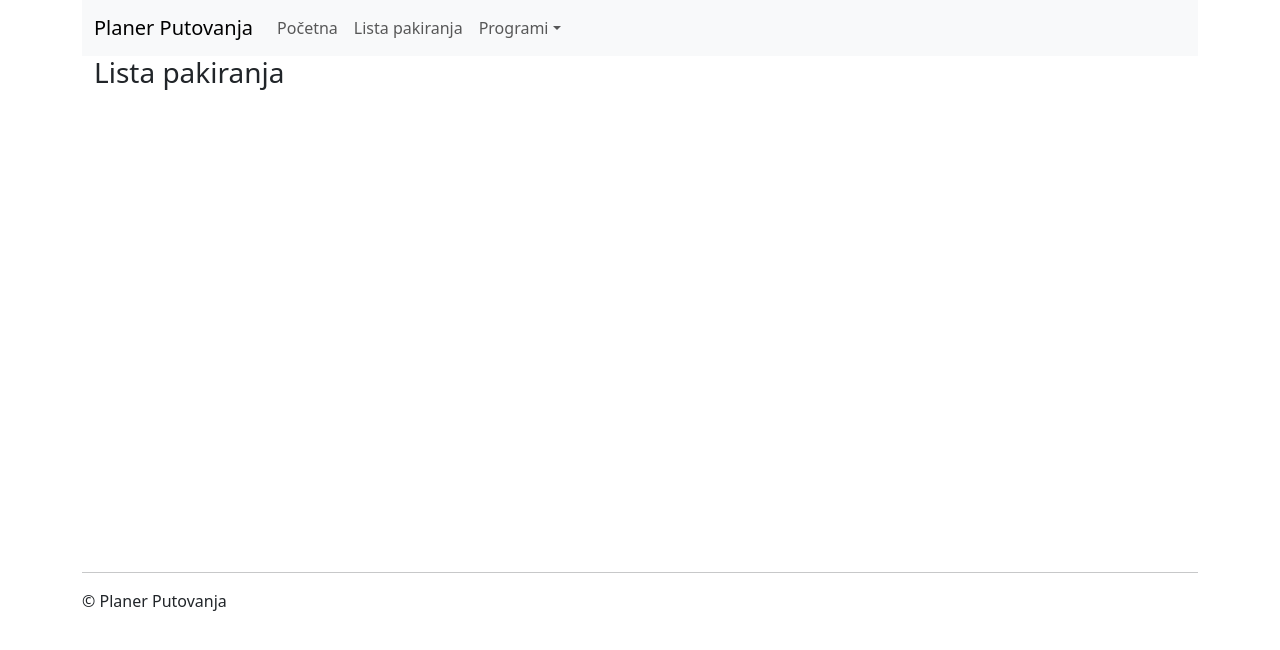
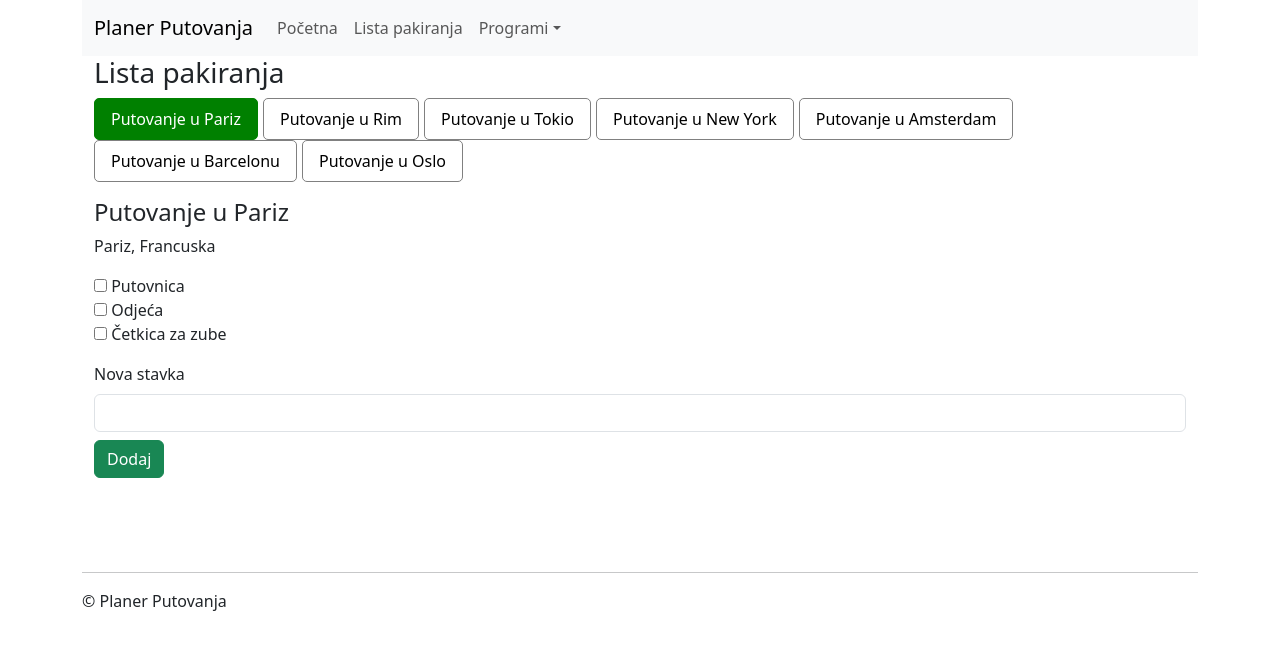
Before and after one commit to mDukic658/PlanerPutovanja, a React (Vite) app: page /lista/pakiranja in a window 1280 px wide. Shown: the top 650 px of the page. Built offline with nearby package versions, Linux system fonts and the light colour scheme.

Commit message:
Dodan prikaz sadrzaja u pills tabovima i dodavanje stavki

```diff
--- a/src/App.css
+++ b/src/App.css
@@ -1,7 +1,30 @@
-.app{
+.app {
     min-height: 500px;
 }
 
-.desno{
+.desno {
     text-align: right;
 }
+
+.lista-pakiranja-tabs {
+    margin-bottom: 20px;
+}
+
+.lista-pakiranja-tabs .nav-link {
+    background-color: white;
+    color: black;
+    border: 1px solid gray;
+    border-radius: 5px;
+    margin-right: 5px;
+}
+
+.lista-pakiranja-tabs .nav-link:hover {
+    background-color: lightgray;
+    color: black;
+}
+
+.lista-pakiranja-tabs .nav-link.active {
+    background-color: green;
+    color: white;
+    border-color: green;
+}
--- a/src/pages/lista_pakiranja/ListaPakiranja.jsx
+++ b/src/pages/lista_pakiranja/ListaPakiranja.jsx
@@ -1,14 +1,18 @@
-import { useEffect, useState } from "react";
-import PutovanjaService from "../../services/putovanja/PutovanjaService";
-import { Tab, Tabs } from "react-bootstrap";
-
+import { useEffect, useState } from "react"
+import PutovanjaService from "../../services/putovanja/PutovanjaService"
+import PakiranjaService from "../../services/lista_pakiranja/PakiranjaService"
+import { Tab, Tabs } from "react-bootstrap"
+import Pakiranje from "./Pakiranje"
+import NovoPakiranje from "./NovoPakiranje"
 
 export default function ListaPakiranja() {
 
     const [putovanja, setPutovanja] = useState([])
+    const [pakiranja, setPakiranja] = useState([])
 
     useEffect(() => {
         ucitajPutovanja()
+        ucitajPakiranja()
     }, [])
 
     async function ucitajPutovanja() {
@@ -17,19 +21,63 @@ export default function ListaPakiranja() {
         })
     }
 
+    async function ucitajPakiranja() {
+        await PakiranjaService.get().then((odgovor) => {
+            setPakiranja(odgovor.data)
+        })
+    }
+
+    function promijeni(sifra) {
+        const novaPakiranja = pakiranja.map((stavka) => {
+            if (stavka.sifra === sifra) {
+                return {
+                    ...stavka,
+                    spakirano: !stavka.spakirano
+                }
+            }
+
+            return stavka
+        })
+
+        setPakiranja(novaPakiranja)
+    }
+
     return (
         <>
-
             <h3>Lista pakiranja</h3>
 
             <Tabs
                 defaultActiveKey={1}
                 variant="pills"
-                className="mb-3"
+                className="lista-pakiranja-tabs mb-3"
             >
+                {putovanja && putovanja.map((putovanje) => (
+                    <Tab
+                        eventKey={putovanje.sifra}
+                        title={putovanje.naziv}
+                        key={putovanje.sifra}
+                    >
+                        <h4>{putovanje.naziv}</h4>
+                        <p>{putovanje.destinacija}, {putovanje.drzava}</p>
 
+                        {pakiranja
+                            .filter((pakiranje) => pakiranje.putovanjeSifra === putovanje.sifra)
+                            .map((pakiranje) => (
+                                <Pakiranje
+                                    key={pakiranje.sifra}
+                                    pakiranje={pakiranje}
+                                    promijeni={promijeni}
+                                />
+                            ))
+                        }
+
+                        <NovoPakiranje
+                            putovanjeSifra={putovanje.sifra}
+                            dodano={ucitajPakiranja}
+                        />
+                    </Tab>
+                ))}
             </Tabs>
-
         </>
     )
 }
--- /dev/null
+++ b/src/pages/lista_pakiranja/NovoPakiranje.jsx
@@ -0,0 +1,43 @@
+import { Button, Form } from "react-bootstrap"
+import PakiranjaService from "../../services/lista_pakiranja/PakiranjaService"
+
+export default function NovoPakiranje({ putovanjeSifra, dodano }) {
+
+    async function obradiSubmit(e) {
+        e.preventDefault()
+
+        const podaci = new FormData(e.target)
+
+        await PakiranjaService.dodaj({
+            putovanjeSifra: putovanjeSifra,
+            naziv: podaci.get('naziv'),
+            spakirano: false
+        })
+
+        e.target.reset()
+        dodano()
+    }
+
+    return (
+        <Form onSubmit={obradiSubmit} className="mt-3">
+
+            <Form.Group controlId="naziv">
+                <Form.Label>Nova stavka</Form.Label>
+                <Form.Control
+                    type="text"
+                    name="naziv"
+                    required
+                />
+            </Form.Group>
+
+            <Button
+                type="submit"
+                variant="success"
+                className="mt-2"
+            >
+                Dodaj
+            </Button>
+
+        </Form>
+    )
+}
--- /dev/null
+++ b/src/pages/lista_pakiranja/Pakiranje.jsx
@@ -0,0 +1,16 @@
+
+export default function Pakiranje ({pakiranje, promijeni}){
+
+     return (
+        <div>
+            <input
+                type="checkbox"
+                checked={pakiranje.spakirano}
+                onChange={() => promijeni(pakiranje.sifra)}
+            />
+            {' '}
+            {pakiranje.naziv}
+        </div>
+    )
+
+}
--- /dev/null
+++ b/src/services/lista_pakiranja/PakiranjaPodaci.js
@@ -0,0 +1,116 @@
+export const pakiranja = [
+    {
+        sifra: 1,
+        putovanjeSifra: 1,
+        naziv: 'Putovnica',
+        spakirano: false
+    },
+    {
+        sifra: 2,
+        putovanjeSifra: 1,
+        naziv: 'Odjeća',
+        spakirano: false
+    },
+    {
+        sifra: 3,
+        putovanjeSifra: 1,
+        naziv: 'Četkica za zube',
+        spakirano: false
+    },
+    {
+        sifra: 4,
+        putovanjeSifra: 2,
+        naziv: 'Putovnica',
+        spakirano: false
+    },
+    {
+        sifra: 5,
+        putovanjeSifra: 2,
+        naziv: 'Punjač',
+        spakirano: false
+    },
+    {
+        sifra: 6,
+        putovanjeSifra: 3,
+        naziv: 'Putovnica',
+        spakirano: false
+    },
+    {
+        sifra: 7,
+        putovanjeSifra: 3,
+        naziv: 'Adapter za struju',
+        spakirano: false
+    },
+    {
+    sifra: 8,
+    putovanjeSifra: 4,
+    naziv: 'Putovnica',
+    spakirano: false
+},
+{
+    sifra: 9,
+    putovanjeSifra: 4,
+    naziv: 'Topla odjeća',
+    spakirano: false
+},
+{
+    sifra: 10,
+    putovanjeSifra: 4,
+    naziv: 'Punjač',
+    spakirano: false
+},
+{
+    sifra: 11,
+    putovanjeSifra: 5,
+    naziv: 'Putovnica',
+    spakirano: false
+},
+{
+    sifra: 12,
+    putovanjeSifra: 5,
+    naziv: 'Kišna jakna',
+    spakirano: false
+},
+{
+    sifra: 13,
+    putovanjeSifra: 5,
+    naziv: 'Punjač',
+    spakirano: false
+},
+{
+    sifra: 14,
+    putovanjeSifra: 6,
+    naziv: 'Putovnica',
+    spakirano: false
+},
+{
+    sifra: 15,
+    putovanjeSifra: 6,
+    naziv: 'Ljetna odjeća',
+    spakirano: false
+},
+{
+    sifra: 16,
+    putovanjeSifra: 6,
+    naziv: 'Sunčane naočale',
+    spakirano: false
+},
+{
+    sifra: 17,
+    putovanjeSifra: 7,
+    naziv: 'Putovnica',
+    spakirano: false
+},
+{
+    sifra: 18,
+    putovanjeSifra: 7,
+    naziv: 'Topla odjeća',
+    spakirano: false
+},
+{
+    sifra: 19,
+    putovanjeSifra: 7,
+    naziv: 'Kapa i rukavice',
+    spakirano: false
+}
+]
--- /dev/null
+++ b/src/services/lista_pakiranja/PakiranjaService.js
@@ -0,0 +1,27 @@
+import { pakiranja } from "./PakiranjaPodaci";
+
+async function get() {
+    return { data: [...pakiranja] }
+}
+
+async function getByPutovanje(sifraPutovanja) {
+    return {
+        data: pakiranja.filter((pakiranje) => pakiranje.putovanjeSifra === sifraPutovanja)
+    }
+}
+
+async function dodaj(pakiranje) {
+    if (pakiranja.length === 0) {
+        pakiranje.sifra = 1
+    } else {
+        pakiranje.sifra = pakiranja[pakiranja.length - 1].sifra + 1
+    }
+
+    pakiranja.push(pakiranje)
+}
+
+export default {
+    get,
+    getByPutovanje,
+    dodaj
+}
```
